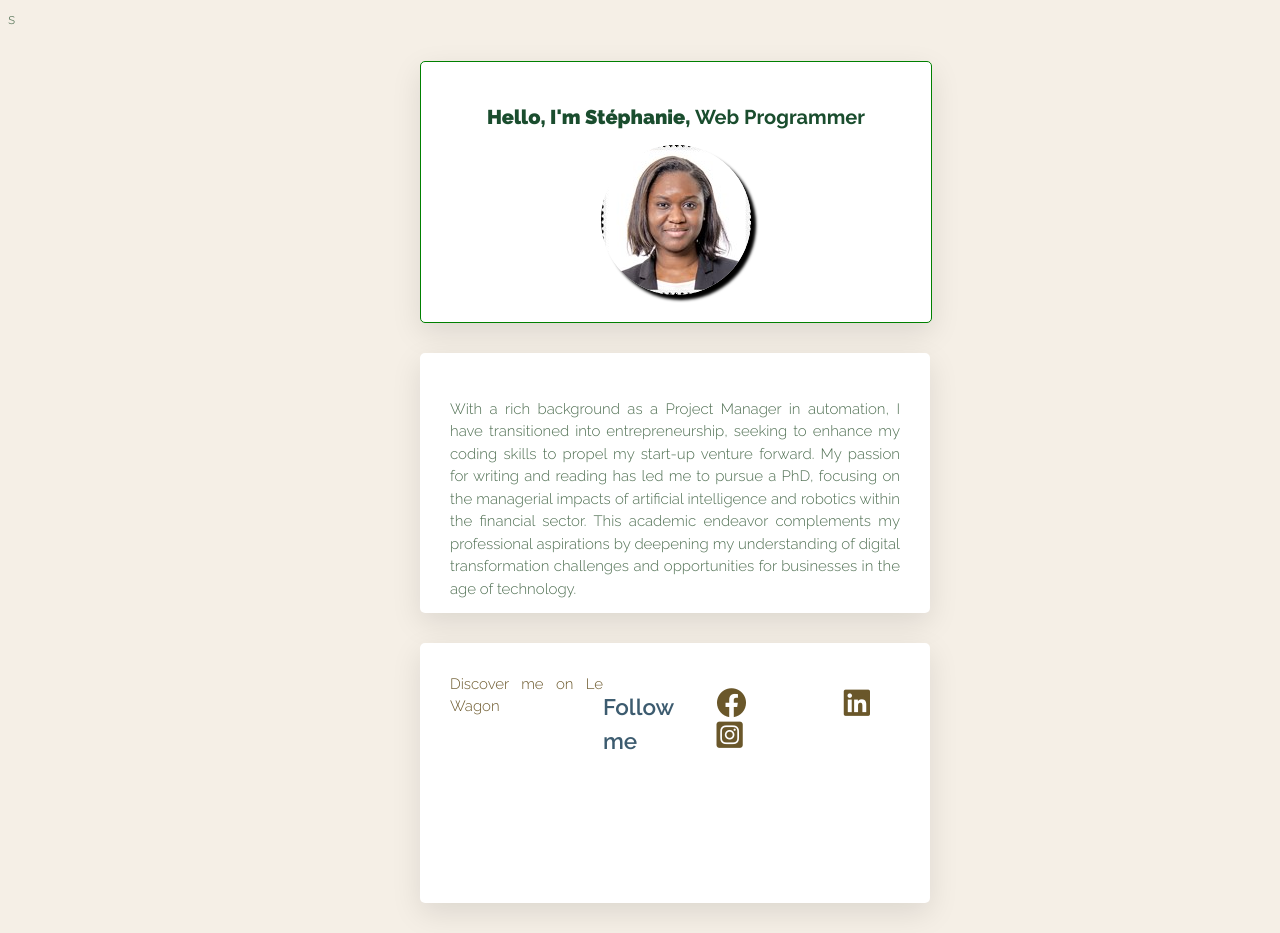
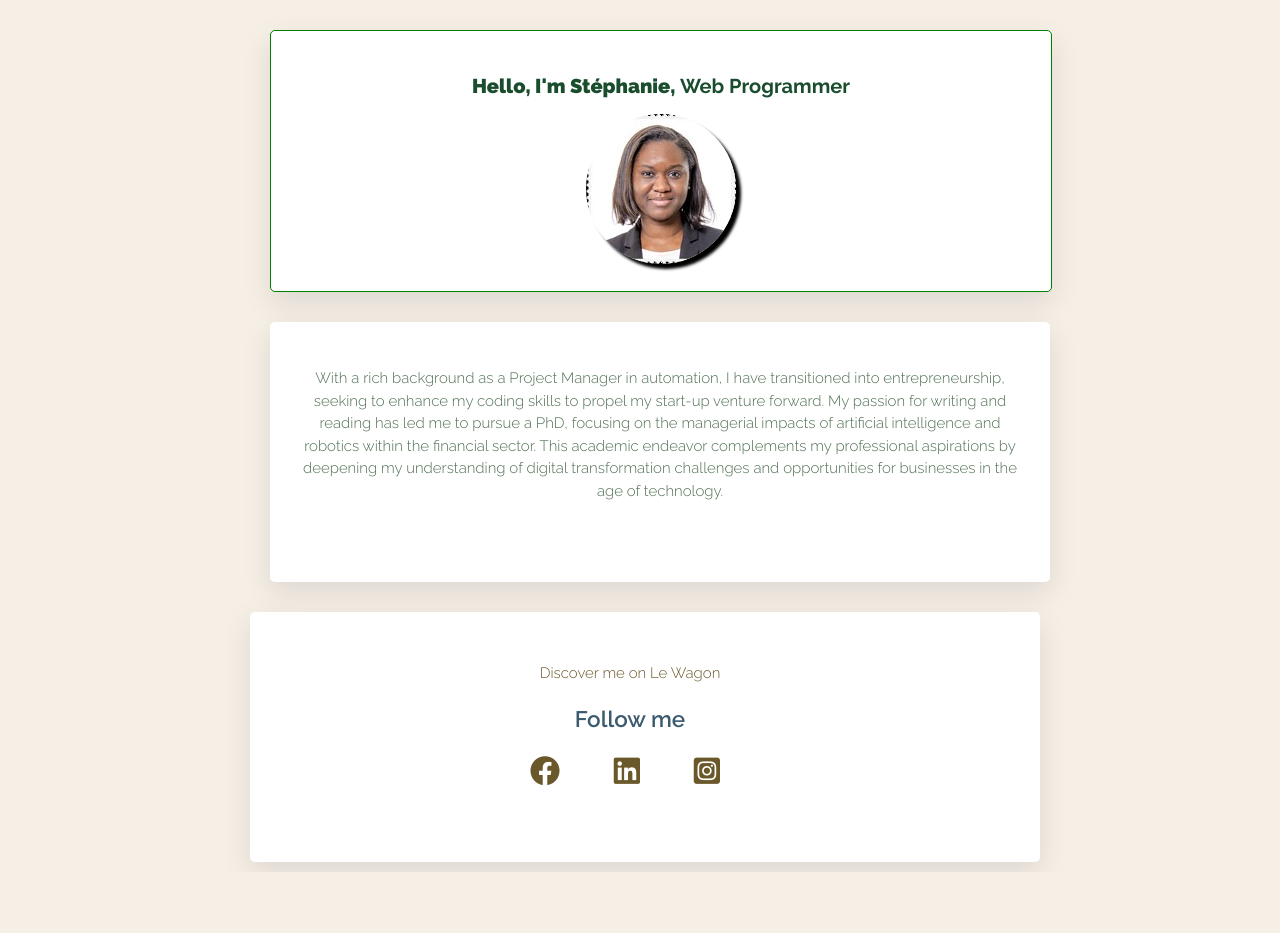
Before and after one commit to STEF542/profile, a plain HTML site: page index.html in a window 1280 px wide. After the commit the page ends 872 px from the top, so only its background shows below. Drawn offline with Linux system fonts and the light colour scheme.

Commit message:
my profile page

```diff
--- a/index.html
+++ b/index.html
@@ -3,21 +3,22 @@
     <title>Stéphanie AMETEPE - Programmer & Manager</title>
     <meta charset="utf-8">
     <meta property="og-image" content="images/Copy of Photo pro_Stéphanie Anelone.jpg">
+    <meta name="viewport" content="width=device-width, initial-scale=1">
     <link rel="stylesheet" href="https://use.fontawesome.com/releases/v6.1.2/css/all.css">
     <link rel="stylesheet" href="style.css">
   </head>
 
-  <body>s
-    <div class="container text-center text-justify">
+  <body>
+    <div class="container text-center">
       <div class="card-white-top">
-        <h1 class="text-center text-justify">
+        <h1 class="text-center">
           Hello, I'm Stéphanie,
           <strong>Web Programmer</strong>
         </h1>
         <img id="profile-image" class="img-circle", src="images/Copy of Photo pro_Stéphanie Anelone.jpg" alt="photo de profil">
       </div>
-      <div class="card-white-text">
-        <p class="text-center text-justify">
+      <div class="card-white-middle">
+        <p class="text-center">
           With a rich background as a Project Manager in automation,
           I have transitioned into entrepreneurship, seeking to enhance
           my coding skills to propel my start-up venture forward. My passion for
@@ -28,7 +29,7 @@
           businesses in the age of technology.
         </p>
       </div>
-      <div class="card-white-text">
+      <div class="card-white-text text-center">
         <a href="https://kitt.lewagon.com/camps/1606/classmates", target="_blank">Discover me on Le Wagon</a>
         <h2>Follow me</h2>
         <ul class="list-inline">
@@ -48,6 +49,7 @@
             </a>
           </li>
         </ul>
+      </div>
     </div>
-    </body>
-  </html>
+  </body>
+</html>
--- a/style.css
+++ b/style.css
@@ -28,27 +28,27 @@ a {
 
 a:hover {
   color: #1c5221;
-  text-decoration: underline
+  text-decoration: underline;
 }
 
-.container {
-  width: 500px;
-  margin: 0 auto;
-}
-
-.card-white-top, .card-white-text {
+.card-white-text {
   border-radius: 5px;
-  box-shadow: 0 10px 30px rgba(0,0,0,.1);
+  box-shadow: 0 10px 30px rgba(0, 0, 0, .1);
   background-color: white;
   width: 90%;
   height: 200px;
-  padding: 30px;
-  margin: 30px;
-  display: flex
+  padding: 50px 50px 0px 20px;
+  margin: 10px;
+  text-align: center;
+  display: block;
 }
 
 .card-white-top {
   border: 1px solid green;
+  display: flex;
+  flex-direction: column;
+  align-items: center;
+  justify-content: center;
   border-radius: 5px;
   box-shadow: 0 10px 30px rgba(0, 0, 0, .1);
   background-color: white;
@@ -56,10 +56,16 @@ a:hover {
   height: 200px;
   padding: 30px;
   margin: 30px;
-  display: flex;
-  flex-direction: column;
-  align-items: center;
-  justify-content: center
+}
+
+.card-white-middle {
+  border-radius: 5px;
+  box-shadow: 0 10px 30px rgba(0, 0, 0, .1);
+  background-color: white;
+  width: 90%;
+  height: 200px;
+  padding: 30px;
+  margin: 30px;
 }
 
 .text-center {
@@ -91,3 +97,29 @@ a:hover {
 list-style: none;
 padding-left: 0px;
 }
+
+.container {
+  margin: 0 auto;
+  width: 800px;
+}
+
+@media (max-width: 960px) {
+  /* For a screen < 960px, this CSS will be read */
+  .container {
+    width: 800px;
+  }
+}
+
+@media (max-width: 720px) {
+  /* For a screen < 720px, this CSS will be read */
+  .container {
+    width: 650px;
+  }
+}
+
+@media (max-width: 540px) {
+  /* For a screen < 540px, this CSS will be read */
+  .container {
+    width: 450px;
+  }
+}
```
